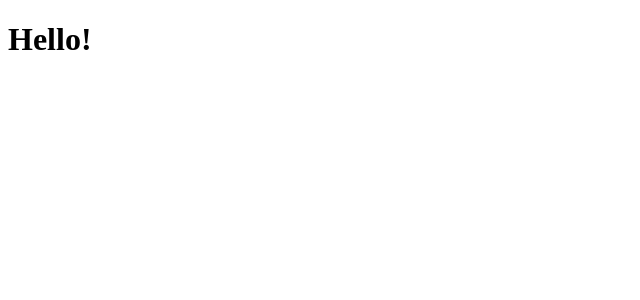
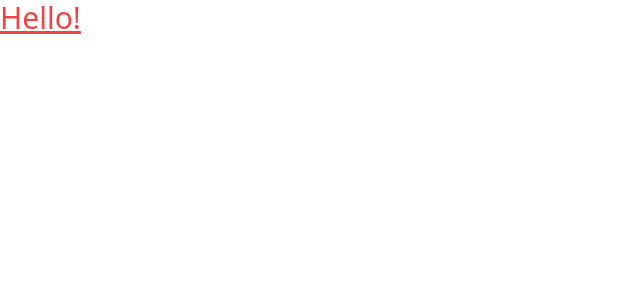
Before and after one commit to RenzoSev/shopping-list, a React (Vite) app: page / in a window 1280 px wide. Shown: the top 300 px of the page, without its empty margins (0-640 px from the left). Built offline with nearby package versions, Linux system fonts and the light colour scheme.

Commit message:
feat: add tailwind-css

```diff
--- a/src/App.tsx
+++ b/src/App.tsx
@@ -1,7 +1,7 @@
 function App() {
   return (
     <div className="App">
-      <h1>Hello!</h1>
+      <h1 className="text-3xl text-red-500 underline">Hello!</h1>
     </div>
   );
 }
--- /dev/null
+++ b/src/index.css
@@ -0,0 +1,3 @@
+@tailwind base;
+@tailwind components;
+@tailwind utilities;
--- a/src/main.tsx
+++ b/src/main.tsx
@@ -1,6 +1,7 @@
 import React from 'react';
 import ReactDOM from 'react-dom/client';
 import App from './App';
+import './index.css';
 
 ReactDOM.createRoot(document.getElementById('root') as HTMLElement).render(
   <React.StrictMode>
```
